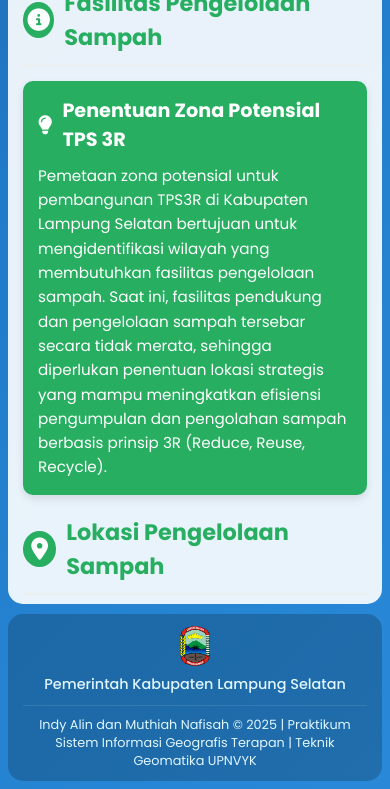
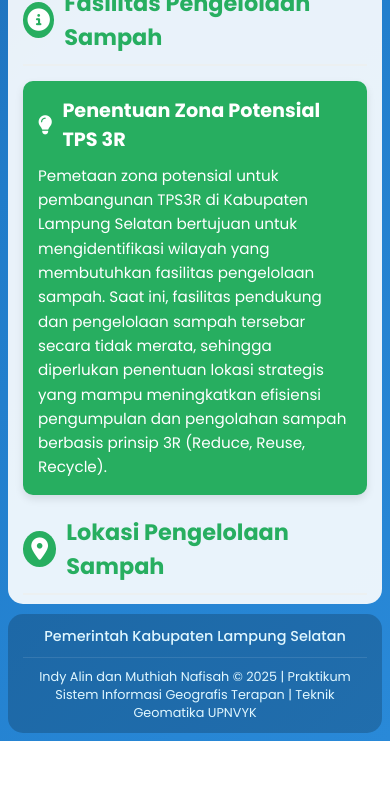
Before and after one commit to MuthiaDiana/ZONA-POTENSIAL-TPS3R-KEL7, a plain HTML site: page index.html in a window 390 px wide. Shown: the part 746-1535 px from the top of the page. After the commit the page ends 1487 px from the top, so only its background shows below. Drawn offline with nearby package versions, Linux system fonts and the light colour scheme.

Commit message:
Update index.html

```diff
--- a/index.html
+++ b/index.html
@@ -381,13 +381,6 @@
             gap: 15px;
         }
 
-        .footer-logo {
-            width: 50px;
-            height: 50px;
-            object-fit: contain;
-            border-radius: 50%;
-        }
-
         .footer-government {
             color: #e0f7ff;
             font-size: 1rem;
@@ -553,11 +546,6 @@
             .footer-branding {
                 flex-direction: column;
                 gap: 8px;
-            }
-
-            .footer-logo {
-                width: 40px;
-                height: 40px;
             }
 
             .footer-government {
@@ -778,7 +766,6 @@
         <div class="combined-footer">
             <div class="footer-main">
                 <div class="footer-branding">
-                    <img src="logo-lampung-selatan.png" alt="Logo Lampung Selatan" class="footer-logo">
                     <span class="footer-government">Pemerintah Kabupaten Lampung Selatan</span>
                 </div>
                 <div class="footer-credit">
```
